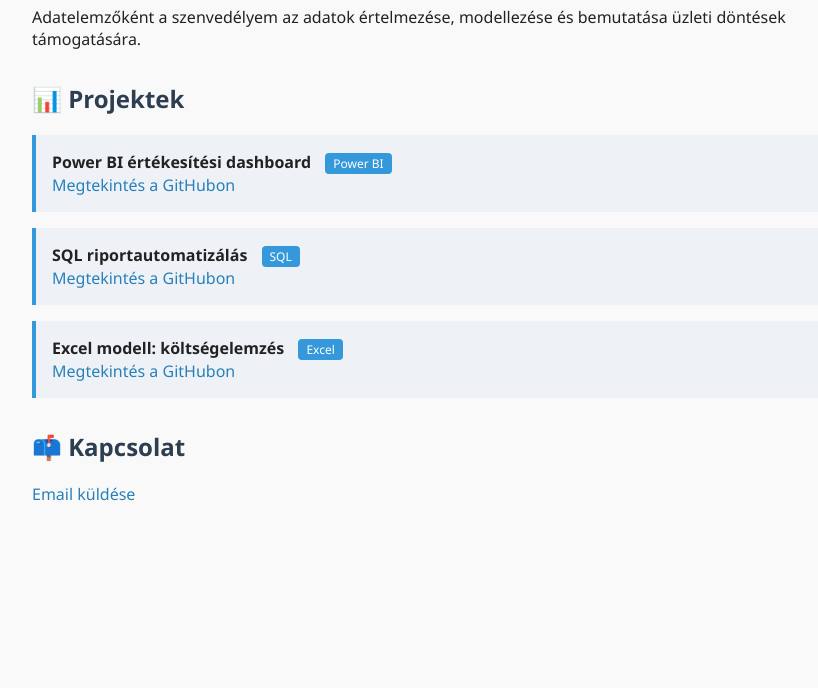
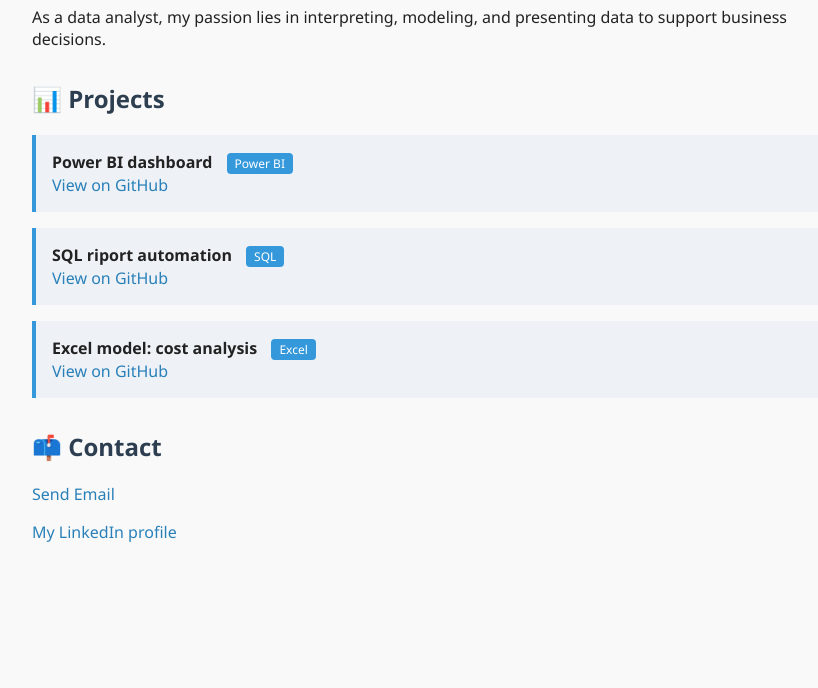
Before and after one commit to Almaxi/lajosalmasi.github.io, a plain HTML site: page lajos_portfolio/index.html in a window 1280 px wide. Shown: the part 112-800 px from the top of the page, without its empty margins (208-1026 px from the left). Drawn offline with Linux system fonts and the light colour scheme.

Commit message:
Régi HTML blokk eltávolítása

```diff
--- a/lajos_portfolio/index.html
+++ b/lajos_portfolio/index.html
@@ -3,7 +3,7 @@
 <head>
   <meta charset="UTF-8" />
   <meta name="viewport" content="width=device-width, initial-scale=1.0" />
-  <title>Almási Lajos – Adatelemző Portfólió</title>
+  <title>Lajos Almasi – Business Analyst Portfolio</title>
   <style>
     body {
       font-family: 'Segoe UI', sans-serif;
@@ -46,33 +46,38 @@
 </head>
 <body>
 
-  <h1>👋 Szia, Lajos Almasi vagyok</h1>
-  <p>Adatelemzőként a szenvedélyem az adatok értelmezése, modellezése és bemutatása üzleti döntések támogatására.</p>
+  <h1>👋 Hi, I'm Lajos Almasi</h1>
+  <p>As a data analyst, my passion lies in interpreting, modeling, and presenting data to support business decisions.</p>
 
   <div class="section">
-    <h2>📊 Projektek</h2>
+    <h2>📊 Projects</h2>
     <ul>
       <li>
-        <strong>Power BI értékesítési dashboard</strong>
+        <strong>Power BI dashboard</strong>
         <span class="tag">Power BI</span>
         <br/>
-        <a href="https://github.com/lajosalmasi/projekt1">Megtekintés a GitHubon</a>
+        <a href="https://github.com/lajosalmasi/projekt1">View on GitHub</a>
       </li>
       <li>
-        <strong>SQL riportautomatizálás</strong>
+        <strong>SQL riport automation</strong>
         <span class="tag">SQL</span>
         <br/>
-        <a href="https://github.com/lajosalmasi/projekt2">Megtekintés a GitHubon</a>
+        <a href="https://github.com/lajosalmasi/projekt2">View on GitHub</a>
       </li>
       <li>
-        <strong>Excel modell: költségelemzés</strong>
+        <strong>Excel model: cost analysis</strong>
         <span class="tag">Excel</span>
         <br/>
-        <a href="https://github.com/lajosalmasi/projekt3">Megtekintés a GitHubon</a>
+        <a href="https://github.com/lajosalmasi/projekt3">View on GitHub</a>
       </li>
     </ul>
   </div>
 
   <div class="section">
-    <h2>📫 Kapcsolat</h2>
-    <p><a href="mailto:morialma1@gmail.com">Email küldése</a></p>
+    <h2>📫 Contact</h2>
+    <p><a href="mailto:almasi.lajos1@gmail.com">Send Email</a></p>
+    <p><a href="https://www.linkedin.com/in/lajosalmasi">My LinkedIn profile</a></p>
+  </div>
+
+</body>
+</html>
```
